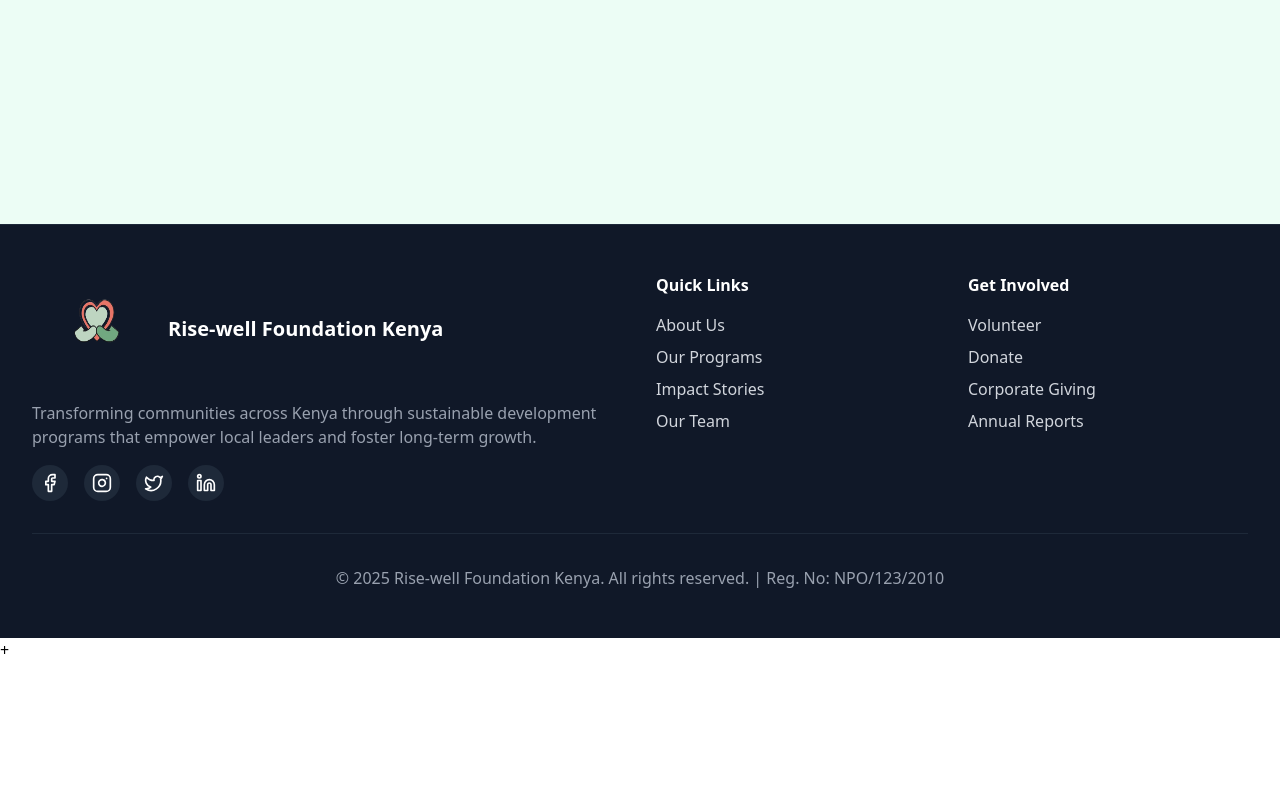
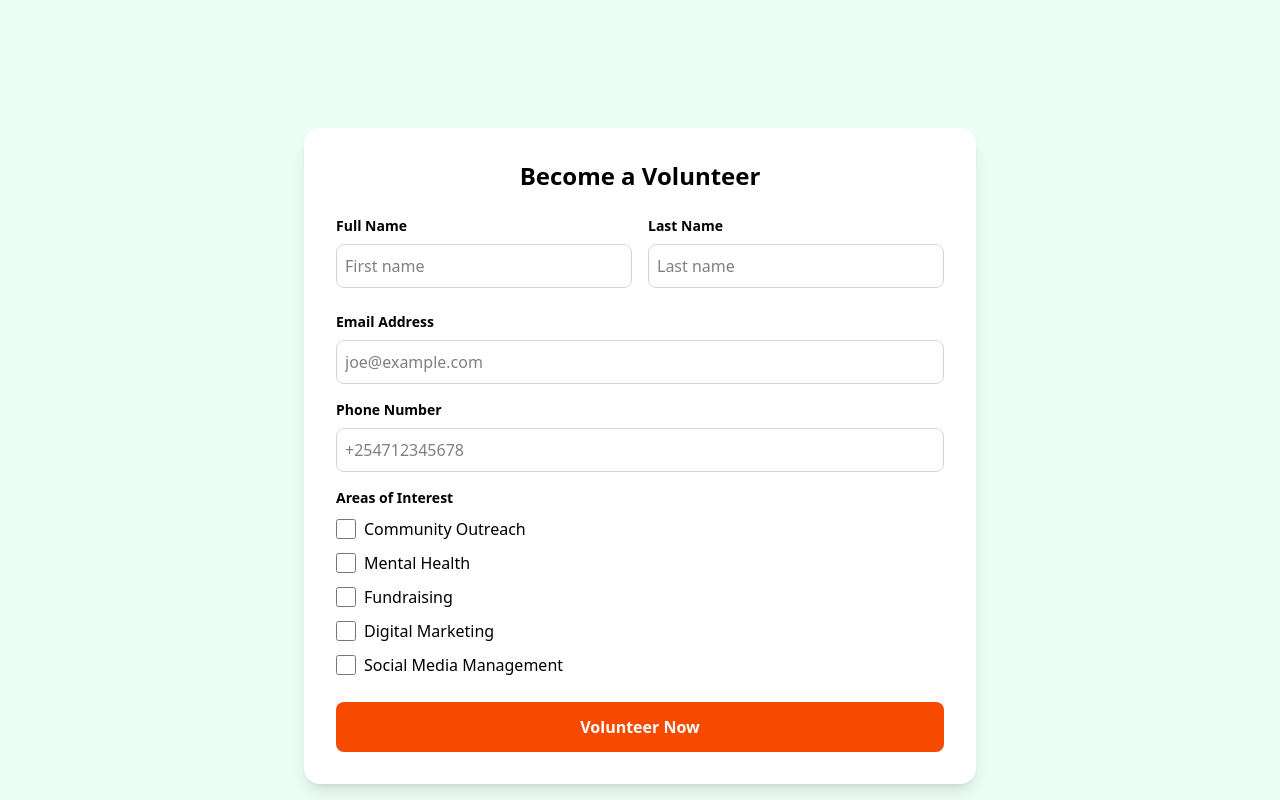
Before and after one commit to Omuse10/Rise-well-foundation, a React (Vite) app: page /Rise-well-foundation/volunteer in a window 1280 px wide. Shown: the part 680-1480 px from the top of the page. Before the commit the page ends 1342 px from the top, so only its background shows below. Built offline with nearby package versions, Linux system fonts and the light colour scheme.

Commit message:
donate/volunteer

```diff
--- a/src/Pages/Donate.jsx
+++ b/src/Pages/Donate.jsx
@@ -2,7 +2,6 @@ import React from "react";
 import HeroSection from "./HeroSection.jsx";
 import Footer from "./Footer.jsx";
 import Navbar from "./Navbar.jsx";
-
 
 function Donation() {
   return (
@@ -13,10 +12,105 @@ function Donation() {
         title="Support Our Mission 💚"
         description="Every contribution helps us empower communities across Kenya through education, healthcare, and economic development. Your generosity makes a difference."
         buttonText="Donate via M-Pesa / Card"
-        onButtonClick={() => alert("Donation coming soon!")}
+        onButtonClick={() => {
+          const section = document.getElementById("donation-section");
+          section?.scrollIntoView({ behavior: "smooth" });
+        }}
         bgColor="bg-emerald-50"
         textColor="text-emerald-700"
       />
+
+      {/* === Simple Donation Section (closer to HeroSection) === */}
+      <section
+        id="donation-section"
+        className="bg-emerald-50 -mt-60 sm:-mt-16 md:-mt-24 pb-10" // negative margin to pull section closer
+      >
+        <div className="max-w-2xl mx-auto px-4 sm:px-6 lg:px-8 bg-white shadow-lg rounded-2xl p-8">
+          <h2 className="text-2xl font-bold text-center mb-6">Make a Donation</h2>
+
+          <form>
+            {/* Select Amount */}
+            <div className="mb-4">
+              <label className="block text-sm font-semibold mb-2">Select Amount</label>
+              <div className="grid grid-cols-2 gap-2">
+                {["$25", "$50", "$100", "$250"].map((amount) => (
+                  <button
+                    key={amount}
+                    type="button"
+                    className="bg-white border border-gray-300 rounded-lg py-2 font-semibold hover:bg-green-100 transition"
+                  >
+                    {amount}
+                  </button>
+                ))}
+              </div>
+            </div>
+
+            {/* Custom Amount */}
+            <div className="mb-4">
+              <label className="block text-sm font-semibold mb-2">Custom Amount / Others</label>
+              <input
+                type="text"
+                placeholder="Enter your amount"
+                className="w-full border border-gray-300 rounded-lg p-2 focus:outline-none focus:ring-2 focus:ring-green-400"
+              />
+            </div>
+
+            {/* Donation Type */}
+            <div className="mb-4">
+              <label className="block text-sm font-semibold mb-2">Donation Type</label>
+              <div className="flex items-center space-x-6">
+                <label className="flex items-center space-x-2">
+                  <input
+                    type="radio"
+                    name="donationType"
+                    value="one-time"
+                    className="accent-green-600"
+                    defaultChecked
+                  />
+                  <span>One-time</span>
+                </label>
+                <label className="flex items-center space-x-2">
+                  <input type="radio" name="donationType" value="monthly" className="accent-green-600" />
+                  <span>Monthly</span>
+                </label>
+                <label className="flex items-center space-x-2">
+                  <input type="radio" name="donationType" value="yearly" className="accent-green-600" />
+                  <span>Yearly</span>
+                </label>
+              </div>
+            </div>
+
+            {/* Full Name & Email */}
+            <div className="grid grid-cols-1 sm:grid-cols-2 gap-4 mb-6">
+              <div>
+                <label className="block text-sm font-semibold mb-2">Full Name</label>
+                <input
+                  type="text"
+                  placeholder="Your name"
+                  className="w-full border border-gray-300 rounded-lg p-2 focus:outline-none focus:ring-2 focus:ring-green-400"
+                />
+              </div>
+              <div>
+                <label className="block text-sm font-semibold mb-2">Email Address</label>
+                <input
+                  type="email"
+                  placeholder="Your email"
+                  className="w-full border border-gray-300 rounded-lg p-2 focus:outline-none focus:ring-2 focus:ring-green-400"
+                />
+              </div>
+            </div>
+
+            {/* Submit Button */}
+            <button
+              type="submit"
+              className="w-full bg-orange-600 text-white font-semibold py-3 rounded-lg hover:bg-orange-700 transition"
+            >
+              Complete Donation
+            </button>
+          </form>
+        </div>
+      </section>
+
       <Footer />
     </>
   );
--- a/src/Pages/HeroSection.jsx
+++ b/src/Pages/HeroSection.jsx
@@ -2,7 +2,7 @@ import React from "react";
 
 function HeroSection({ title, description, buttonText, onButtonClick, bgColor, textColor }) {
   return (
-    <div className={`min-h-screen flex flex-col items-center justify-center text-center px-4 ${bgColor || "bg-emerald-50"}`}>
+    <div className={`min-h-screen flex flex-col items-center text-center px-4 pt-12 pb-20 sm:pb-16 md:pb-20 ${bgColor || "bg-emerald-50"}`}>
       <h1 className={`text-4xl md:text-5xl font-bold mb-6 ${textColor || "text-emerald-700"}`}>
         {title}
       </h1>
@@ -19,7 +19,7 @@ function HeroSection({ title, description, buttonText, onButtonClick, bgColor, t
         </button>
       )}
 
-      <p className="text-sm text-gray-500 mt-6">
+      <p className="text-sm sm:text-lg text-gray-500 mt-6">
         Thank you for being part of our journey to transform lives.
       </p>
     </div>
--- a/src/Pages/Volunteer.jsx
+++ b/src/Pages/Volunteer.jsx
@@ -17,6 +17,94 @@ function Volunteer() {
         textColor="text-emerald-700"
       />
 
+       {/* === Simple Volunteer Section (closer to HeroSection) === */}
+       <section
+        id="volunteer-section"
+        className="bg-emerald-50 -mt-60 sm:-mt-16 md:-mt-24 pb-10" // negative margin to pull section closer
+      >
+       <div className="max-w-2xl mx-auto px-4 sm:px-6 lg:px-8 bg-white shadow-lg rounded-2xl p-8 w-full overflow-hidden break-words whitespace-normal leading-relaxed">
+          <h2 className="text-2xl font-bold text-center mb-6">Become a Volunteer</h2>
+
+          <form>
+
+            {/* Full Name & Last Name */}
+            <div className="grid grid-cols-1 sm:grid-cols-2 gap-4 mb-6">
+              <div>
+                <label className="block text-sm font-semibold mb-2">Full Name</label>
+                <input
+                  type="text"
+                  placeholder="First name"
+                  className="w-full border border-gray-300 rounded-lg p-2 focus:outline-none focus:ring-2 focus:ring-green-400"
+                />
+              </div>
+              <div>
+                <label className="block text-sm font-semibold mb-2">Last Name</label>
+                <input
+                  type="text"
+                  placeholder="Last name"
+                  className="w-full border border-gray-300 rounded-lg p-2 focus:outline-none focus:ring-2 focus:ring-green-400"
+                />
+              </div>
+            </div>
+
+            {/* Email Address */}
+            <div className="mb-4">
+              <label className="block text-sm font-semibold mb-2">Email Address</label>
+              <input
+                type="email"
+                placeholder="joe@example.com"
+                className="w-full border border-gray-300 rounded-lg p-2 focus:outline-none focus:ring-2 focus:ring-green-400"
+              />
+            </div>
+
+            {/* Phone Number */}
+            <div className="mb-4">
+              <label className="block text-sm font-semibold mb-2">Phone Number</label>
+              <input
+                type="tel"
+                placeholder="+254712345678"
+                className="w-full border border-gray-300 rounded-lg p-2 focus:outline-none focus:ring-2 focus:ring-green-400"
+              />
+            </div>
+
+           {/* Areas of Interest */}
+            <div className="mb-6">
+              <label className="block text-sm font-semibold mb-2">Areas of Interest</label>
+              <div className="flex flex-col space-y-2">
+                <label className="inline-flex items-center">
+                  <input type="checkbox" className="form-checkbox h-5 w-5 text-green-500" />
+                  <span className="ml-2">Community Outreach</span>
+                </label>
+                <label className="inline-flex items-center">
+                  <input type="checkbox" className="form-checkbox h-5 w-5 text-green-500" />
+                  <span className="ml-2">Mental Health</span>
+                </label>
+                <label className="inline-flex items-center">
+                  <input type="checkbox" className="form-checkbox h-5 w-5 text-green-500" />
+                  <span className="ml-2">Fundraising</span>
+                </label>
+                <label className="inline-flex items-center">
+                  <input type="checkbox" className="form-checkbox h-5 w-5 text-green-500" />
+                  <span className="ml-2">Digital Marketing</span>
+                </label>
+                <label className="inline-flex items-center">
+                  <input type="checkbox" className="form-checkbox h-5 w-5 text-green-500" />
+                  <span className="ml-2">Social Media Management</span>
+                </label>
+              </div>
+            </div>
+
+            {/* Submit Button */}
+            <button
+              type="submit"
+              className="w-full bg-orange-600 text-white font-semibold py-3 rounded-lg hover:bg-orange-700 transition"
+            >
+              Volunteer Now
+            </button>
+          </form>
+        </div>
+      </section>
+
       <Footer />
     </>
   );
```
Also changed, not shown: src/Pages/Footer.jsx (line endings or trailing spaces).
